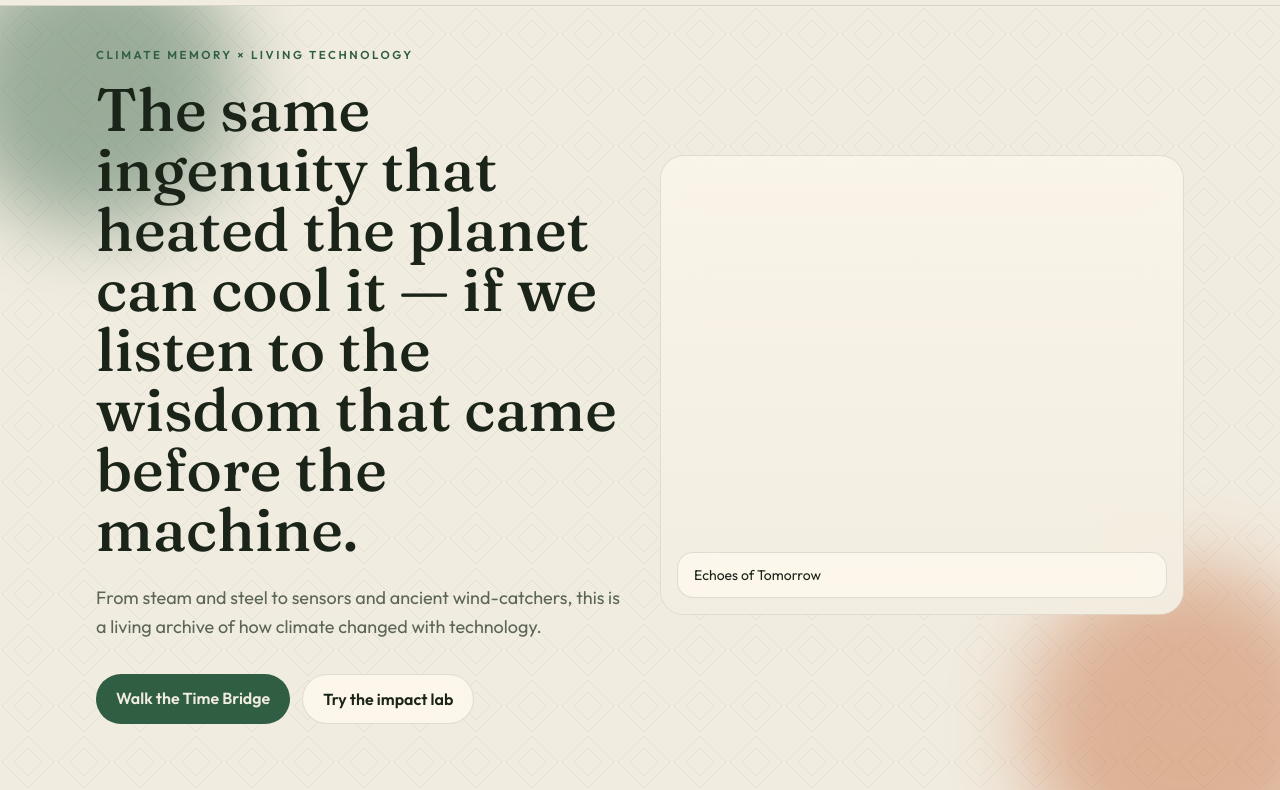
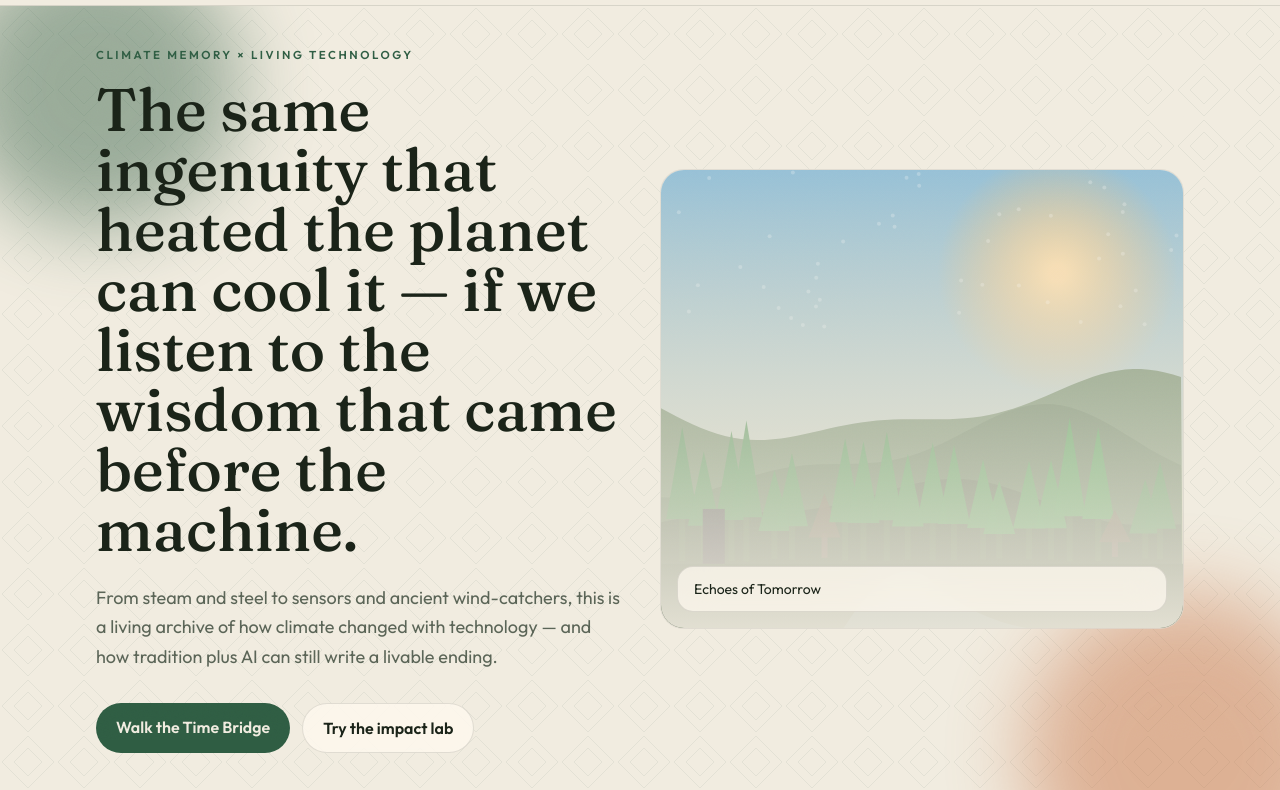
Before and after one commit to Zainjs/EchoesOfTomorrow, a plain HTML site: page index.html in a window 1280 px wide. Shown: the part 60-850 px from the top of the page. Drawn offline with nearby package versions, Linux system fonts and the light colour scheme; files that its build step writes are made by us from their sources; animation ran at ten frames a second.

Commit message:
index.html
just fixing the link

```diff
--- a/index.html
+++ b/index.html
@@ -33,7 +33,7 @@
       };
     </script>
     <!-- Custom styles for theme variables, animations, and specialized components -->
-    <link rel="stylesheet" href="css/styles.css" />
+    <link rel="stylesheet" href="styles.css" />
   </head>
   <body class="antialiased">
     <!-- Background grain texture for visual depth -->
@@ -289,6 +289,6 @@
       }
     </style>
     <!-- Main application JavaScript -->
-    <script src="js/app.js"></script>
+    <script src="app.js"></script>
   </body>
 </html>
```
